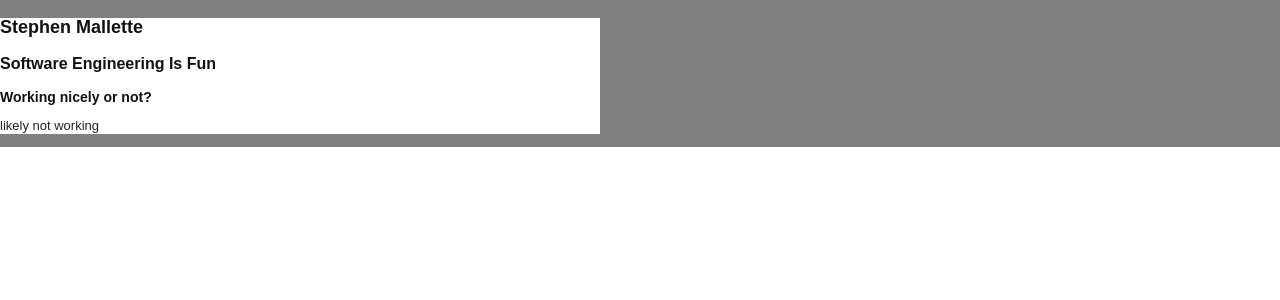
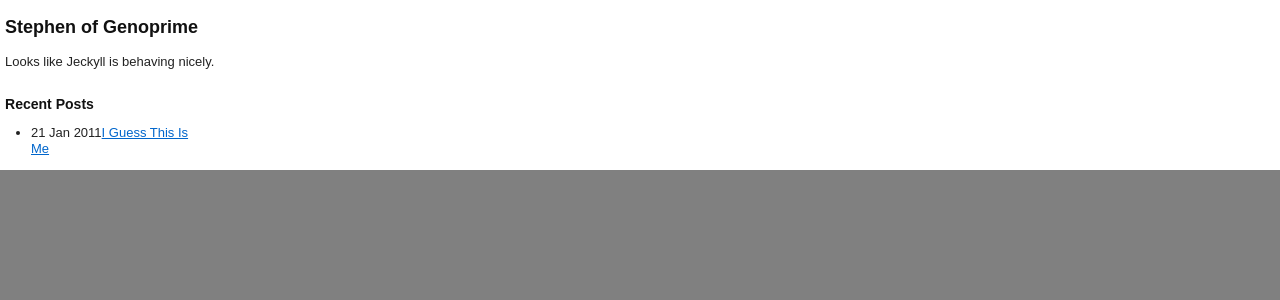
Before and after one commit to spmallette/spmallette.github.com, a Jekyll site: the page built from index.html, in a window 1280 px wide. Shown: the top 300 px of the page. Built offline with Jekyll 4.4.1, drawn with Linux system fonts in a browser that asks for light colours; Markdown is read by kramdown in place of the engine named in the settings.

Commit message:
added an initial blog post and some other bits.

```diff
--- a/_layouts/default.html
+++ b/_layouts/default.html
@@ -2,21 +2,29 @@
 <html>
   <head>
     <meta charset="UTF-8">
-    <title>Rexster</title>
+    <title>Stephen of Genoprime</title>
     <link rel="stylesheet" href="/css/typography.css" type="text/css" media="all" />
     <link rel="stylesheet" href="/css/elastic.css" type="text/css" media="all" />
+    <link rel="stylesheet" href="/css/site.css" type="text/css" media="all" />
   </head>
-  <body style="background-color:gray">
-    <div class="unit on-3 columns">
-      <div class="elastic column"></div>
+  <body>
+    <div class="unit on-2 columns">
       <div class="fixed column">
-        <div class="container" style="width:600px;background-color:white">
-	  <h1>Stephen Mallette</h1>
-          <h2>Software Engineering Is Fun</h2>
+        <div id="main" class="container">
+	  <h1>Stephen of Genoprime</h1>
 	  {{ content }}
 	</div>
       <div>
-      <div class="elastic column"></div>
+      <div class="fixed column">
+        <div id="right" class="container">
+	  <h3>Recent Posts</h3>
+          <ul>
+	    {% for post in site.posts %}
+	      <li><span>{{ post.date | date_to_string }}</span><a href="{{ post.url }}">{{ post.title }}</a></li>
+	    {% endfor %}
+	  </ul>
+        </div>
+      </div>
     </div>
   </body>
 </html>
--- /dev/null
+++ b/_layouts/post.html
@@ -0,0 +1,6 @@
+---
+layout: default
+---
+<div>
+{{ content }}
+</div>
--- /dev/null
+++ b/_posts/2011-01-21-i-guess-this-is-me.textile
@@ -0,0 +1,6 @@
+h1. I Guess this Is Me
+I was asked to create an avatar for use on the http://tinkerpop.com web site.  It is debatable as to whether or not I've captured my likeness in any way, shape or form, but it's close enough for purposes of the exercise.
+
+!http://www.gravatar.com/avatars/65f4574b28165676ebb4bf7b644489ff!
+
+A reasonable facsimile...I guess.
--- /dev/null
+++ b/css/site.css
@@ -0,0 +1,12 @@
+html {
+  background-color:gray;
+}
+#main {
+  background-color:white;
+  margin:5px;
+  width:600px;
+}
+#right {
+  margin:5px;
+  width:200px;
+}
--- a/index.html
+++ b/index.html
@@ -1,8 +1,7 @@
 ---
 layout: default
-title: Blog
+title: Home
 ---
 <div>
-  <h3>Working nicely or not?</h3>
-  <p>likely not working</p>
+  <p>Looks like Jeckyll is behaving nicely.</p>
 </div>
```
